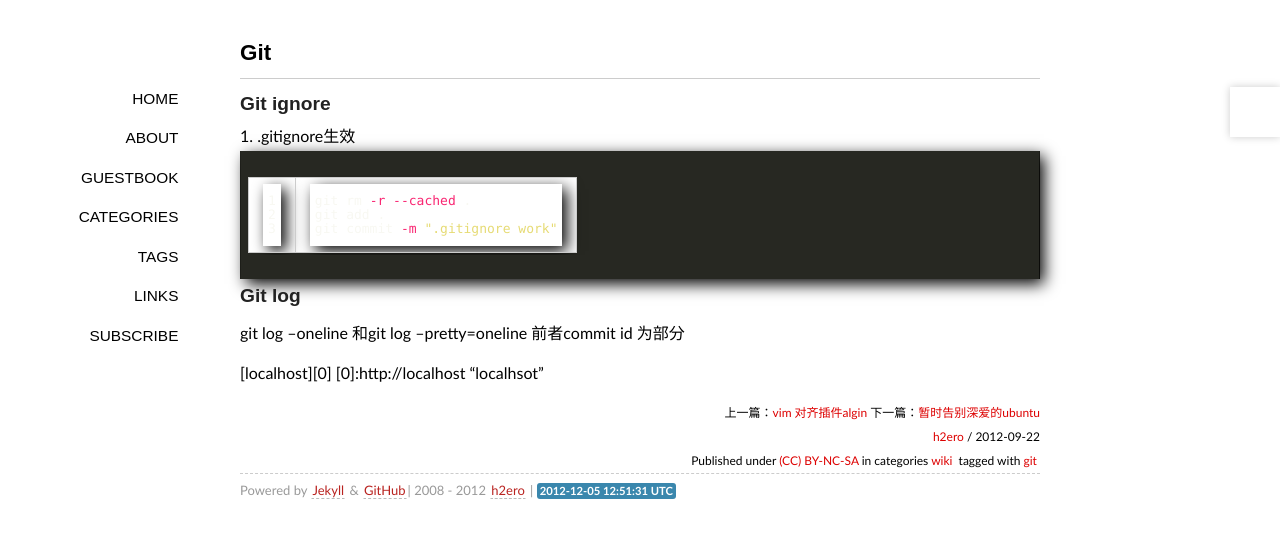
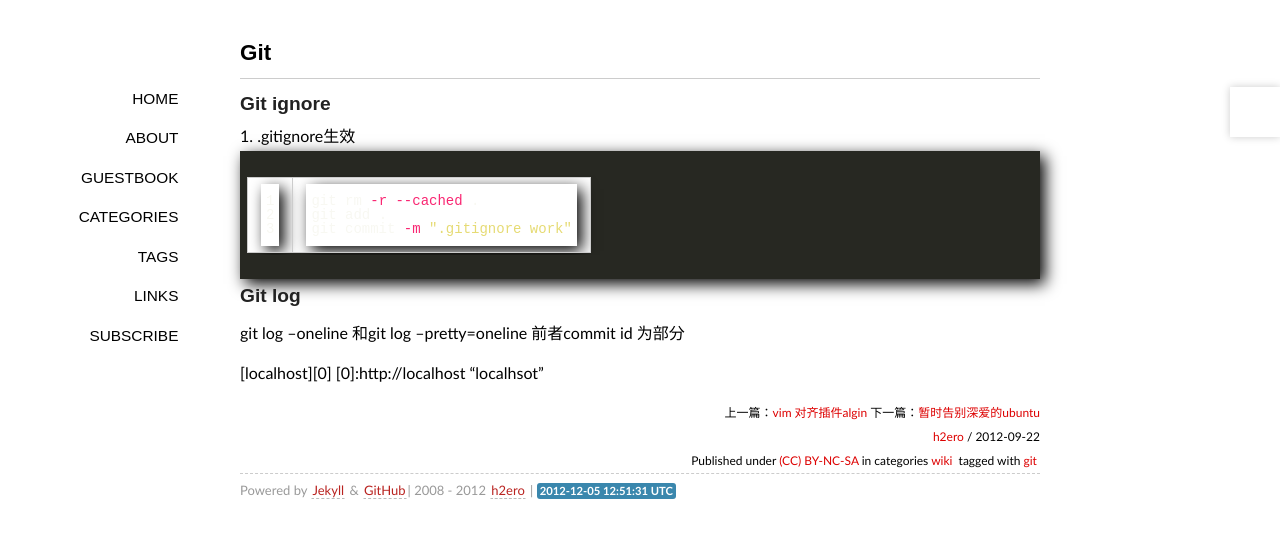
Before and after one commit to h2ero/h2ero.github.com, a Jekyll site: the page built from _posts/wiki/2012-09-22-Git-wiki.md, in a window 1280 px wide. Shown: the top 538 px of the page. Built offline with Jekyll 4.4.1, drawn with Linux system fonts in a browser that asks for light colours; some web fonts are replaced; Markdown is read by kramdown in place of the engine named in the settings; comment, search, counter and statistics services are not loaded.

Commit message:
css change

```diff
--- a/media/css/style.css
+++ b/media/css/style.css
@@ -21,8 +21,9 @@
 li{padding:.2em 0;}
 ol,ul{list-style-position:inside;}
 ol ul, ul ol, ul ul, ol ol {margin-left:1em;}
-.highlight pre{padding: 10px 5px;box-shadow: 5px 5px 15px #000000;}
+.highlight pre{padding:10px 0;padding: 10px 5px;box-shadow: 5px 5px 15px #000000;}
 pre code{border:none !important; padding: 2px; font-family:Simsun,monospace; font-size: 14px; line-height: 14px; margin:1em 0;display:block;overflow:auto;}
+code{border: 1px solid #CCCCCC;padding: 2px;}
 blockquote{display:block;text-align:justify;border-left:4px solid #eeeeee;}
 blockquote{margin:1em 0em;padding-left:1.5em;}
 blockquote p{margin:0;padding:.5em 0;}
@@ -47,8 +48,6 @@
 h3{font-family:"Cuprum","Hiragino Sans GB","Microsoft YaHei",sans-serif;font-size:1.2em;color:#222;}
 h4{font-family:"Cuprum","Hiragino Sans GB","Microsoft YaHei",sans-serif;font-size:1em;color:#333;}
 h1,h2,h3{padding:5px 0px;}
-pre,code{font-family:Menlo,"Andale Mono",Consolas,"Courier New",Monaco,monospace;font-size:13px;margin:0px 1px;}
-code{border: 1px solid #CCCCCC;padding: 2px;}
 embed,object,iframe{display:block;margin:4px auto;}
 .gist{font-size: 12px;line-height:1.6;} footer{ display:block; border-top: 1px dashed #CCC; }
 footer small { font-size: 13px; color: #999; }
```
